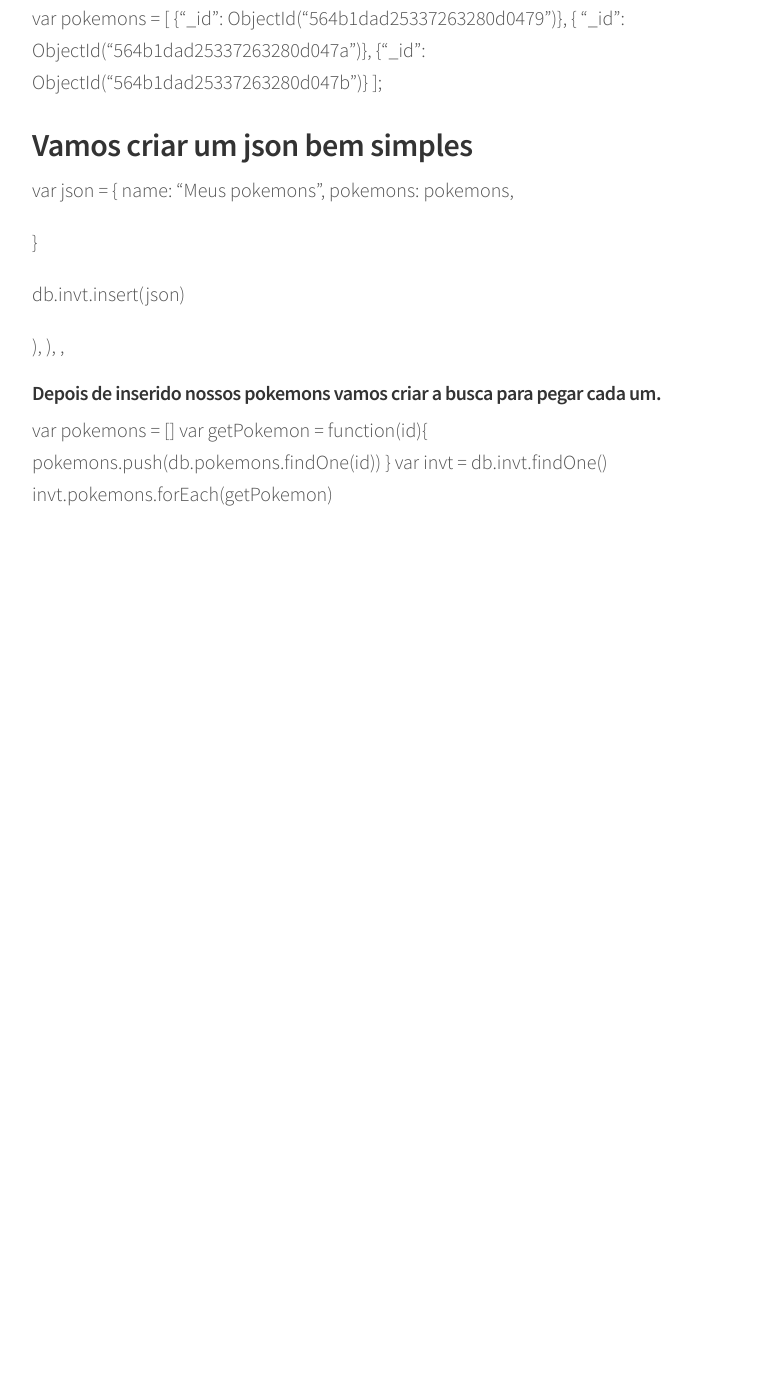
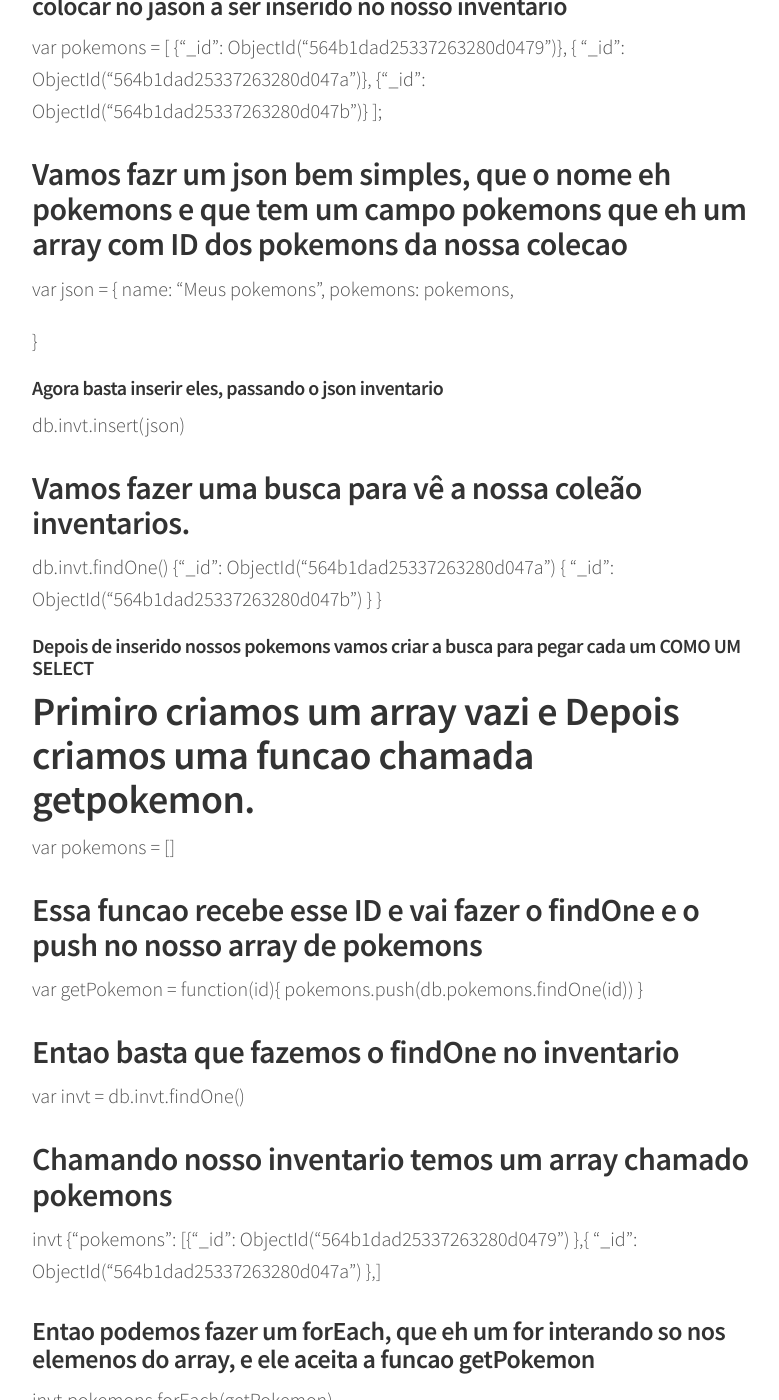
Before and after one commit to indrajithbandara/debug-blog, a Jekyll site: the page built from _posts/2016-06-08-mongo6.md, in a window 1280 px wide and 1400 px high, scrolled down 711 px. Shown: the whole window, without its empty margins (248-1027 px from the left). Built offline with Jekyll 4.4.1, drawn with Linux system fonts in a browser that asks for light colours; comment, search, counter and statistics services are not loaded; a file with an impossible date is left out; before the commit the page ends 1341 px from its top, so only the background shows below that; some of the changed text lies outside the part shown.

Commit message:
para o alto e avante2

```diff
--- a/_posts/2016-06-08-mongo6.md
+++ b/_posts/2016-06-08-mongo6.md
@@ -16,27 +16,69 @@ de dois dados em coleçoes separadas, por exemplo, nao existe de forma automatic
 Existe duas formas, a manual eh a amais usada e eh a que vamos utilizar.
 Para fazer um relacionamento manual basta você salvar o _id de uma coleção em outra. Por exemplo vamos criar nosso inventário de pokemons pegos nas suas pokebolas.
 
-### Vamos criar o nosso array com tres obejetos
+### Vamos criar o nosso array com tres obejetos de pokemons e vamos colocar no jason a ser inserido no nosso inventario
 var pokemons = [
   {"_id": ObjectId("564b1dad25337263280d0479")},
   { "_id": ObjectId("564b1dad25337263280d047a")},
   {"_id": ObjectId("564b1dad25337263280d047b")}
 ];
 
-## Vamos criar um json bem simples
+## Vamos fazr um json bem simples, que o nome eh pokemons e que tem um campo pokemons que eh um array com ID dos pokemons da nossa colecao
 var json = {
   name: "Meus pokemons",
   pokemons: pokemons,
 
 }
 
+#### Agora basta inserir eles, passando o json inventario
 db.invt.insert(json)
 
-  ),
- ),
-  ,
-##### Depois de inserido nossos pokemons vamos criar a busca para pegar cada um.
+## Vamos fazer uma busca para vê a nossa coleão inventarios.
+db.invt.findOne()
+{"_id": ObjectId("564b1dad25337263280d047a")
+ {
+  "_id": ObjectId("564b1dad25337263280d047b")
+} }
+
+##### Depois de inserido nossos pokemons vamos criar a busca para pegar cada um COMO UM SELECT
+
+# Primiro criamos um array vazi e Depois criamos uma funcao chamada getpokemon.
 var pokemons = []
+
+## Essa funcao recebe esse ID e vai fazer o findOne e o push no nosso array de pokemons
 var getPokemon = function(id){ pokemons.push(db.pokemons.findOne(id)) }
+
+## Entao basta que fazemos o findOne no inventario
 var invt = db.invt.findOne()
+
+## Chamando nosso inventario temos um array chamado pokemons
+invt
+{"pokemons":
+[{"_id": ObjectId("564b1dad25337263280d0479")
+  },{
+    "_id": ObjectId("564b1dad25337263280d047a")
+},]
+
+### Entao podemos fazer um forEach, que eh um for interando so nos elemenos do array, e ele aceita a funcao getPokemon
 invt.pokemons.forEach(getPokemon)
+
+# Agora vamos vê o nosso pokemons que estava vazio e que acabamos de criar.
+pokemons
+{"_id": ObjectId("564b1dad25337263280d047a"),
+   "created": "2013-11-03T15:05:41.271082",
+   "types": ["fire" ] },
+{
+  "_id": ObjectId("564b1dad25337263280d047b"),
+ "hp": 58,
+ "name": "Charmeleon",
+ "types": ["fire" ]
+}]
+
+### DBRef
+A outra forma que temo de referencia documentos no Mongodb é utilizando o dbref, ele nada mais eh que
+uma convenção para representar um documento relacionado, isso inclui:
+
+
+- $ref: nome da coleção a ser referenciada;
+- $id: o ObjectId do documento referenciado;
+- $db: a database onde a coleção referenciada se encontra.
```
